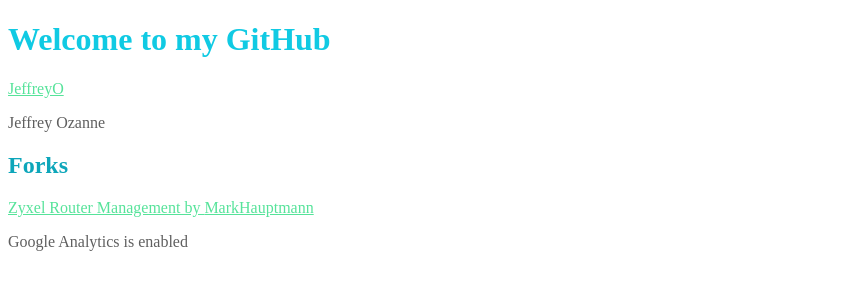
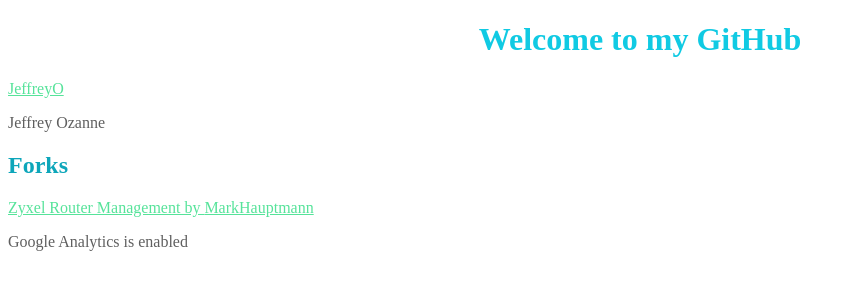
Before and after one commit to JeffreyO/JeffreyO.github.io, a PHP site: page / in a window 1280 px wide. Shown: the top 300 px of the page, without its empty margins (0-855 px from the left). Run offline with PHP 8.4, Linux system fonts and the light colour scheme.

Commit message:
Changed H1 in stylesheet.css, relinked stylesheet
H1 weight is bold
H1 alignment is center
Moved stylesheet.css to "CSS" folder

```diff
--- a/stylesheet.css
+++ b/CSS/stylesheet.css
@@ -1,4 +1,4 @@
-h1 {color: #10CAE3;}
+h1 {color: #10CAE3; font-weight: bold; text-align: center;}
 p {color: #5f5f5f;}
 h2 {color: #0DA6BA;}
 a:link {color: #56E39A;/*text-decoration: underline;*/}
--- a/index.html
+++ b/index.html
@@ -2,7 +2,7 @@
 <html>
 	<head>
 		<title>JeffreyO</title>
-		<link rel="stylesheet" type="text/css" href="stylesheet.css">
+		<link rel="stylesheet" type="text/css" href="CSS/stylesheet.css">
 		<script>
   (function(i,s,o,g,r,a,m){i['GoogleAnalyticsObject']=r;i[r]=i[r]||function(){
   (i[r].q=i[r].q||[]).push(arguments)},i[r].l=1*new Date();a=s.createElement(o),
```
